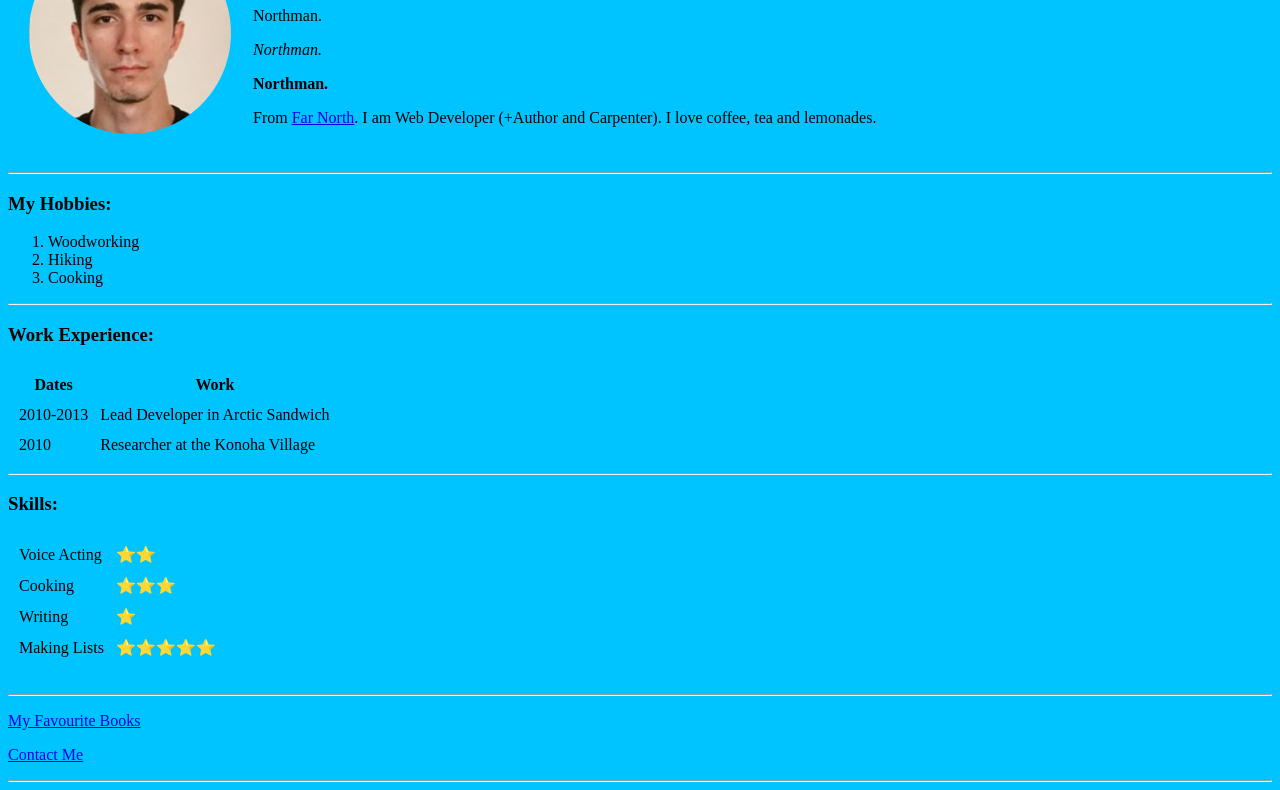
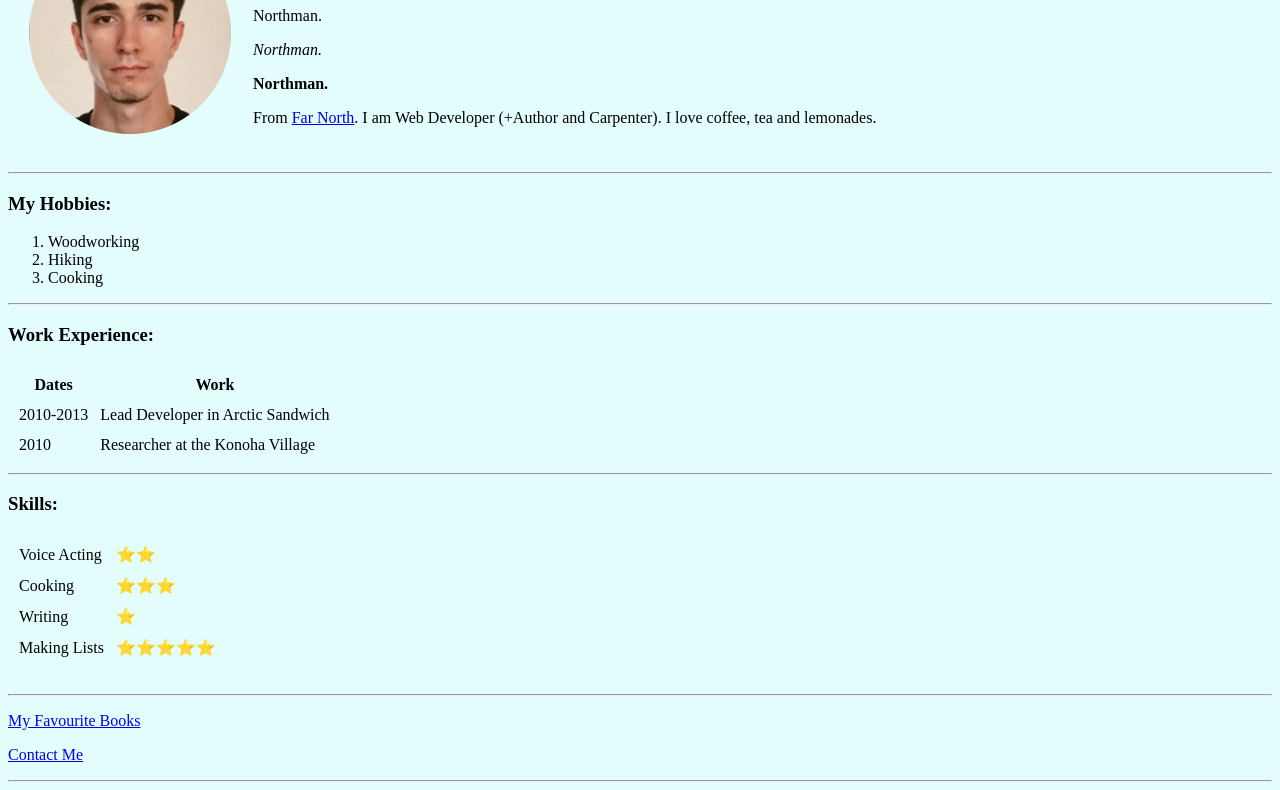
Before and after one commit to MaxwellApache/cv, a plain HTML site: page index.html in a window 1280 px wide. Shown: the part 102-892 px from the top of the page. Drawn offline with Linux system fonts and the light colour scheme.

Commit message:
Update-002-backgroundcolorchange.html
Found suitable icy element for backgroundcolor and wrote it in HEX!

```diff
--- a/index.html
+++ b/index.html
@@ -6,7 +6,7 @@
   <title>Maximus Personal Site</title>
 </head>
 
-<body style="background-color:rgb(0, 196, 255);">
+<body style="background-color:#E3FDFD;">
   <table cellspacing="20">
     <tr>
       <td><img src="images/MoxPhoto-modified.png" alt="Maximus Profile Picture"></td>
```
